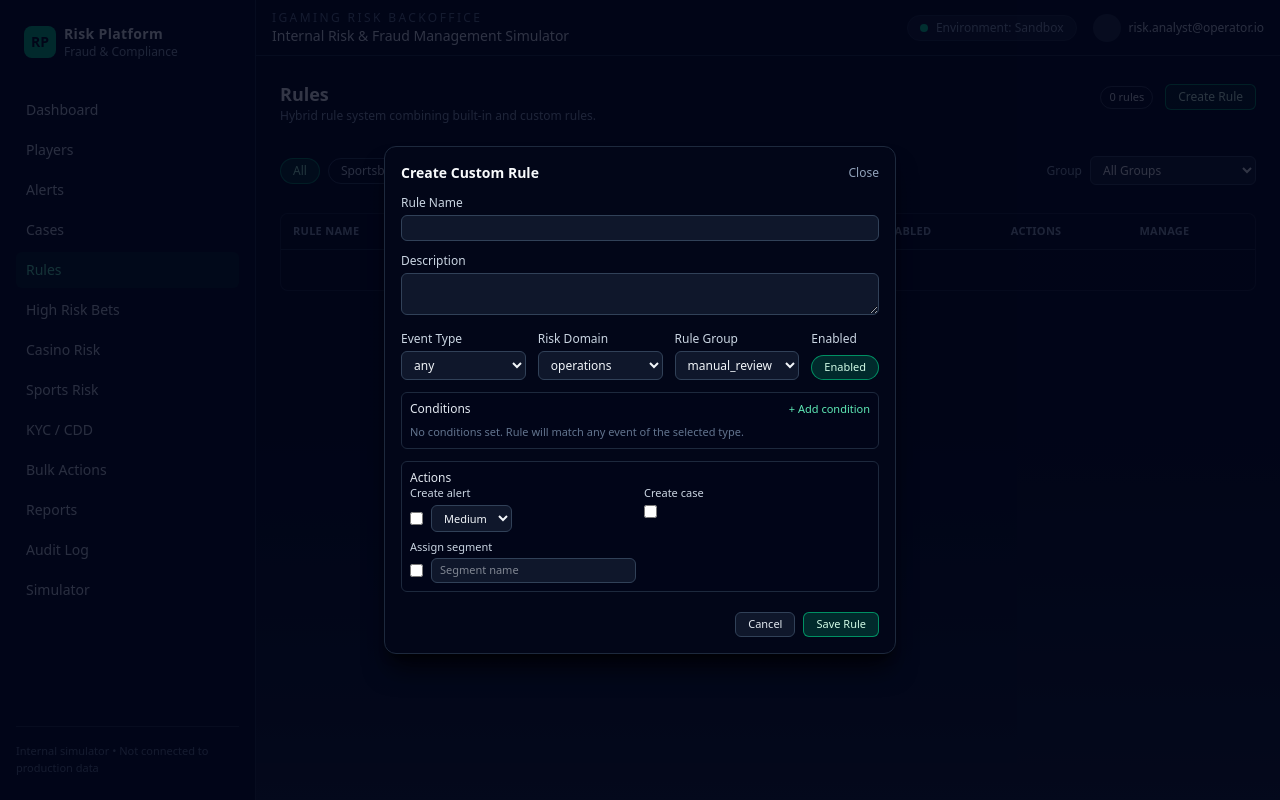
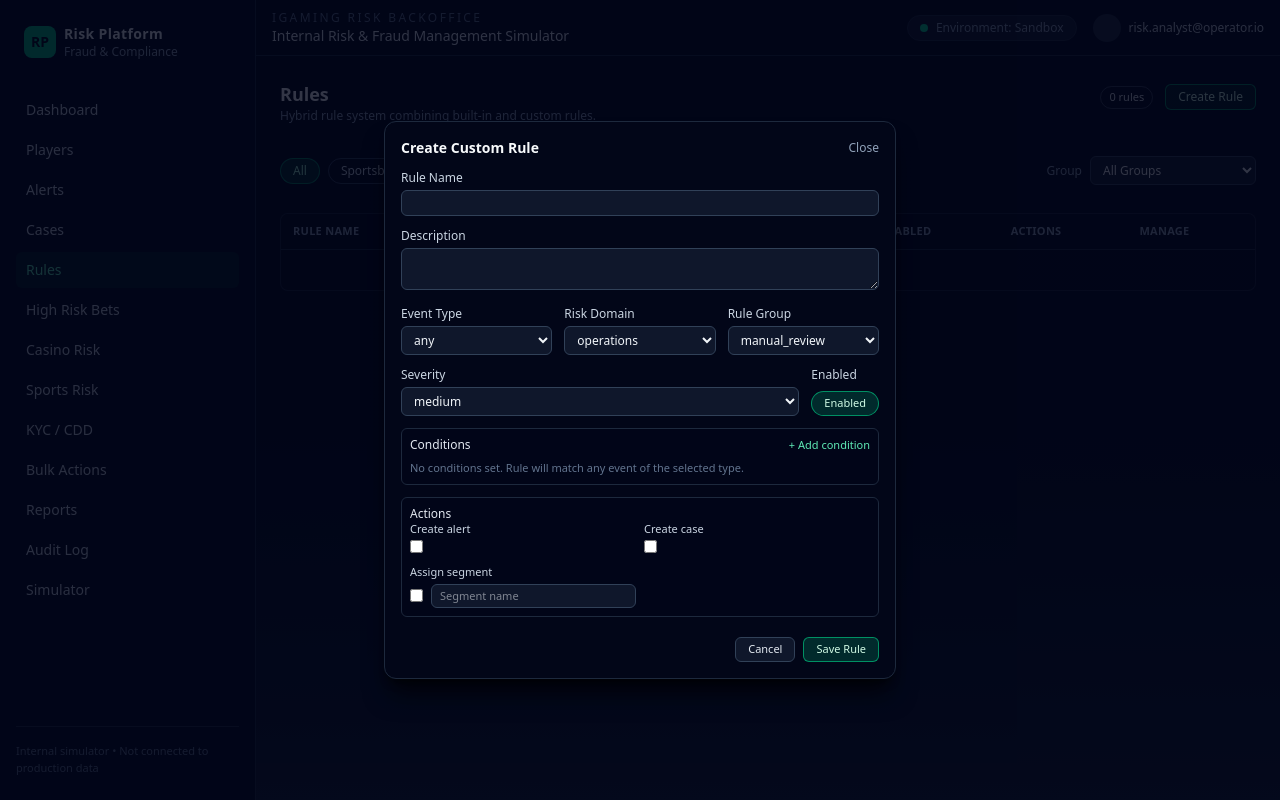
Before and after one commit to ptsportsbookcom-sudo/risk-platform-simulator, a Next.js app: page /rules in a window 1280 px wide. Both pictures are taken after a click on the button "Create Rule". Built offline with nearby package versions, Linux system fonts and the light colour scheme.

Commit message:
rule engine advanced logic and severity

```diff
--- a/app/rules/page.tsx
+++ b/app/rules/page.tsx
@@ -10,7 +10,7 @@ function summarizeActions(actions: Rule["actions"]) {
   const parts: string[] = [];
   for (const a of actions) {
     if (a.type === "createAlert") {
-      parts.push(`Alert (${a.severity})`);
+      parts.push("Alert");
     } else if (a.type === "createCase") {
       parts.push("Case");
     } else if (a.type === "assignSegment") {
@@ -91,8 +91,8 @@ export default function RulesPage() {
   >([]);
 
   const [createAlert, setCreateAlert] = useState(false);
-  const [alertSeverity, setAlertSeverity] =
-    useState<"Low" | "Medium" | "High" | "Critical">("Medium");
+  const [severity, setSeverity] =
+    useState<"critical" | "high" | "medium" | "low">("medium");
   const [createCase, setCreateCase] = useState(false);
   const [segmentValue, setSegmentValue] = useState("");
   const [assignSegment, setAssignSegment] = useState(false);
@@ -144,7 +144,7 @@ export default function RulesPage() {
     setGroup("manual_review");
     setConditions([]);
     setCreateAlert(false);
-    setAlertSeverity("Medium");
+    setSeverity("medium");
     setCreateCase(false);
     setSegmentValue("");
     setAssignSegment(false);
@@ -180,7 +180,7 @@ export default function RulesPage() {
 
     const actions: Rule["actions"] = [];
     if (createAlert) {
-      actions.push({ type: "createAlert", severity: alertSeverity });
+      actions.push({ type: "createAlert" });
     }
     if (createCase) {
       actions.push({ type: "createCase" });
@@ -199,6 +199,7 @@ export default function RulesPage() {
           enabled,
           domain,
           group,
+          severity,
           eventType: eventType === "any" ? "any" : eventType,
           conditions: conditions.map((c) => ({
             field: c.field,
@@ -222,6 +223,7 @@ export default function RulesPage() {
         type: "custom",
         domain,
         group,
+        severity,
         eventType: eventType === "any" ? "any" : eventType,
         conditions: conditions.map((c) => ({
           field: c.field,
@@ -251,8 +253,12 @@ export default function RulesPage() {
     );
     setGroup((rule.group as any) ?? "manual_review");
 
+    // UI only supports flat conditions; if conditions are a nested group, we ignore them here.
+    const flatConditions = Array.isArray(rule.conditions)
+      ? rule.conditions
+      : [];
     setConditions(
-      (rule.conditions ?? []).map((c) => ({
+      flatConditions.map((c) => ({
         field: c.field as (typeof CONDITION_FIELDS)[number],
         operator: c.operator as (typeof OPERATORS)[number],
         value: String(c.value ?? ""),
@@ -261,11 +267,7 @@ export default function RulesPage() {
 
     const alert = rule.actions.find((a) => a.type === "createAlert");
     setCreateAlert(!!alert);
-    setAlertSeverity(
-      (alert && "severity" in alert
-        ? (alert as any).severity
-        : "Medium") as "Low" | "Medium" | "High" | "Critical",
-    );
+    setSeverity((rule.severity as any) ?? "medium");
 
     const hasCase = rule.actions.some((a) => a.type === "createCase");
     setCreateCase(hasCase);
@@ -573,6 +575,26 @@ export default function RulesPage() {
                     <option value="manual_review">manual_review</option>
                   </select>
                 </div>
+              </div>
+
+              <div className="flex gap-3">
+                <div className="flex-1 space-y-1">
+                  <label className="block text-slate-300">Severity</label>
+                  <select
+                    value={severity}
+                    onChange={(e) =>
+                      setSeverity(
+                        e.target.value as "critical" | "high" | "medium" | "low",
+                      )
+                    }
+                    className="w-full rounded-md border border-slate-700 bg-slate-900 px-2 py-1 text-xs text-slate-100"
+                  >
+                    <option value="critical">critical</option>
+                    <option value="high">high</option>
+                    <option value="medium">medium</option>
+                    <option value="low">low</option>
+                  </select>
+                </div>
                 <div className="space-y-1">
                   <label className="block text-slate-300">Enabled</label>
                   <button
@@ -667,24 +689,6 @@ export default function RulesPage() {
                         checked={createAlert}
                         onChange={(e) => setCreateAlert(e.target.checked)}
                       />
-                      <select
-                        value={alertSeverity}
-                        onChange={(e) =>
-                          setAlertSeverity(
-                            e.target.value as
-                              | "Low"
-                              | "Medium"
-                              | "High"
-                              | "Critical",
-                          )
-                        }
-                        className="rounded-md border border-slate-700 bg-slate-900 px-2 py-1 text-[11px] text-slate-100"
-                      >
-                        <option value="Low">Low</option>
-                        <option value="Medium">Medium</option>
-                        <option value="High">High</option>
-                        <option value="Critical">Critical</option>
-                      </select>
                     </div>
                   </div>
                   <div className="space-y-1">
--- a/modules/risk-engine/ruleEngine.ts
+++ b/modules/risk-engine/ruleEngine.ts
@@ -1,4 +1,10 @@
-import type { Rule, RuleCondition } from "./ruleTypes";
+import type {
+  Rule,
+  RuleCondition,
+  ConditionGroup,
+  RuleConditions,
+  RuleSeverity,
+} from "./ruleTypes";
 
 export type EngineEventType =
   | "player_created"
@@ -103,6 +109,65 @@ function conditionMatches(
   }
 
   return false;
+}
+
+function evaluateConditionNode(
+  node: RuleCondition | ConditionGroup,
+  event: EngineEvent,
+  player: PlayerRiskSnapshot,
+): boolean {
+  const maybeGroup = node as ConditionGroup;
+  if (maybeGroup && Array.isArray(maybeGroup.rules) && maybeGroup.operator) {
+    const group = maybeGroup;
+    if (group.operator === "AND") {
+      return group.rules.every((child) =>
+        evaluateConditionNode(child as RuleCondition | ConditionGroup, event, player),
+      );
+    }
+    // OR
+    return group.rules.some((child) =>
+      evaluateConditionNode(child as RuleCondition | ConditionGroup, event, player),
+    );
+  }
+
+  return conditionMatches(node as RuleCondition, event, player);
+}
+
+function evaluateConditions(
+  conditions: RuleConditions | undefined,
+  event: EngineEvent,
+  player: PlayerRiskSnapshot,
+): boolean {
+  if (!conditions) return true;
+
+  if (Array.isArray(conditions)) {
+    if (conditions.length === 0) return true;
+    return conditions.every((c) =>
+      evaluateConditionNode(c as RuleCondition | ConditionGroup, event, player),
+    );
+  }
+
+  return evaluateConditionNode(
+    conditions as ConditionGroup,
+    event,
+    player,
+  );
+}
+
+function mapRuleSeverityToAlert(
+  severity: RuleSeverity | undefined,
+): AlertSeverity {
+  switch (severity) {
+    case "critical":
+      return "Critical";
+    case "high":
+      return "High";
+    case "low":
+      return "Low";
+    case "medium":
+    default:
+      return "Medium";
+  }
 }
 
 export function evaluateRules(
@@ -213,21 +278,17 @@ export function evaluateRules(
   );
 
   for (const rule of activeCustom) {
-    const matches =
-      (rule.conditions ?? []).length === 0 ||
-      rule.conditions.every((c) => conditionMatches(c, event, player));
+    const matches = evaluateConditions(rule.conditions as RuleConditions, event, player);
 
     if (!matches) continue;
 
     let createAlert = false;
-    let alertSeverity: AlertSeverity | undefined;
     let createCase = false;
     const assignSegments: string[] = [];
 
     for (const action of rule.actions ?? []) {
       if (action.type === "createAlert") {
         createAlert = true;
-        alertSeverity = action.severity;
       } else if (action.type === "createCase") {
         createCase = true;
       } else if (action.type === "assignSegment") {
@@ -240,7 +301,9 @@ export function evaluateRules(
         ruleId: rule.id,
         description: rule.description ?? rule.name,
         createAlert,
-        alertSeverity,
+        alertSeverity: createAlert
+          ? mapRuleSeverityToAlert(rule.severity ?? "medium")
+          : undefined,
         createCase,
         assignSegments: assignSegments.length ? assignSegments : undefined,
       });
--- a/modules/risk-engine/ruleTypes.ts
+++ b/modules/risk-engine/ruleTypes.ts
@@ -1,4 +1,4 @@
-import type { EngineEventType, AlertSeverity } from "./ruleEngine";
+import type { EngineEventType } from "./ruleEngine";
 
 export type RuleType = "system" | "custom";
 
@@ -36,8 +36,17 @@ export interface RuleCondition {
   value: unknown;
 }
 
+export interface ConditionGroup {
+  operator: "AND" | "OR";
+  rules: (RuleCondition | ConditionGroup)[];
+}
+
+export type RuleConditions = RuleCondition[] | ConditionGroup;
+
+export type RuleSeverity = "critical" | "high" | "medium" | "low";
+
 export type RuleAction =
-  | { type: "createAlert"; severity: AlertSeverity }
+  | { type: "createAlert" }
   | { type: "createCase" }
   | { type: "assignSegment"; value: string };
 
@@ -49,7 +58,8 @@ export interface Rule {
   type: RuleType;
   domain: RiskDomain;
   group: RuleGroup;
+  severity?: RuleSeverity;
   eventType?: EngineEventType | "any";
-  conditions: RuleCondition[];
+  conditions: RuleConditions;
   actions: RuleAction[];
 }
```
